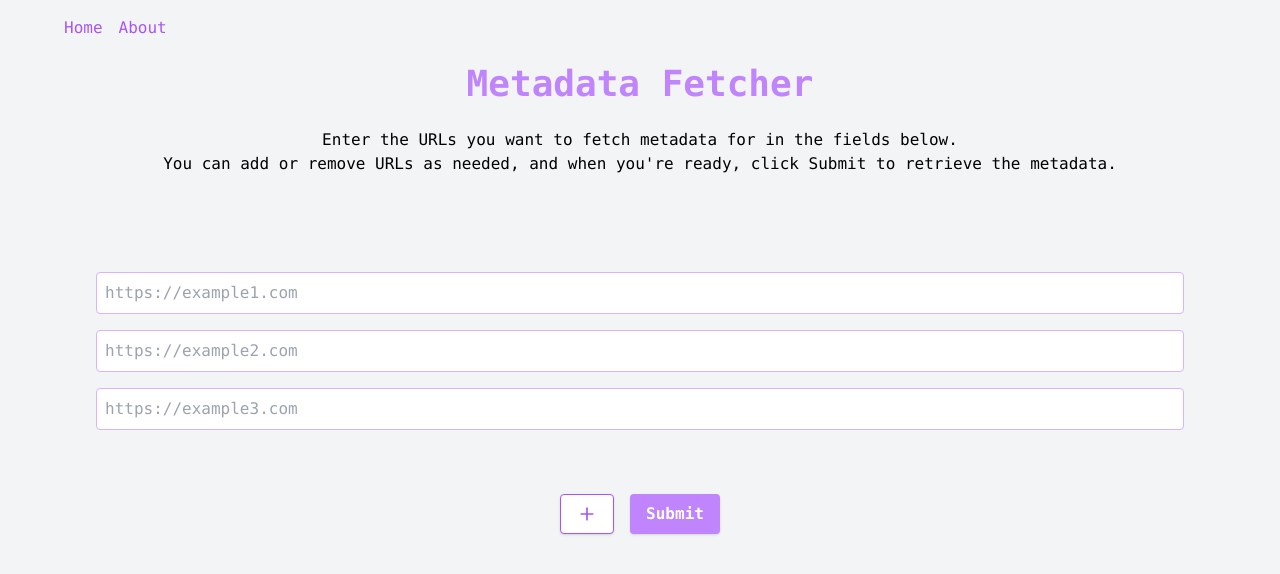
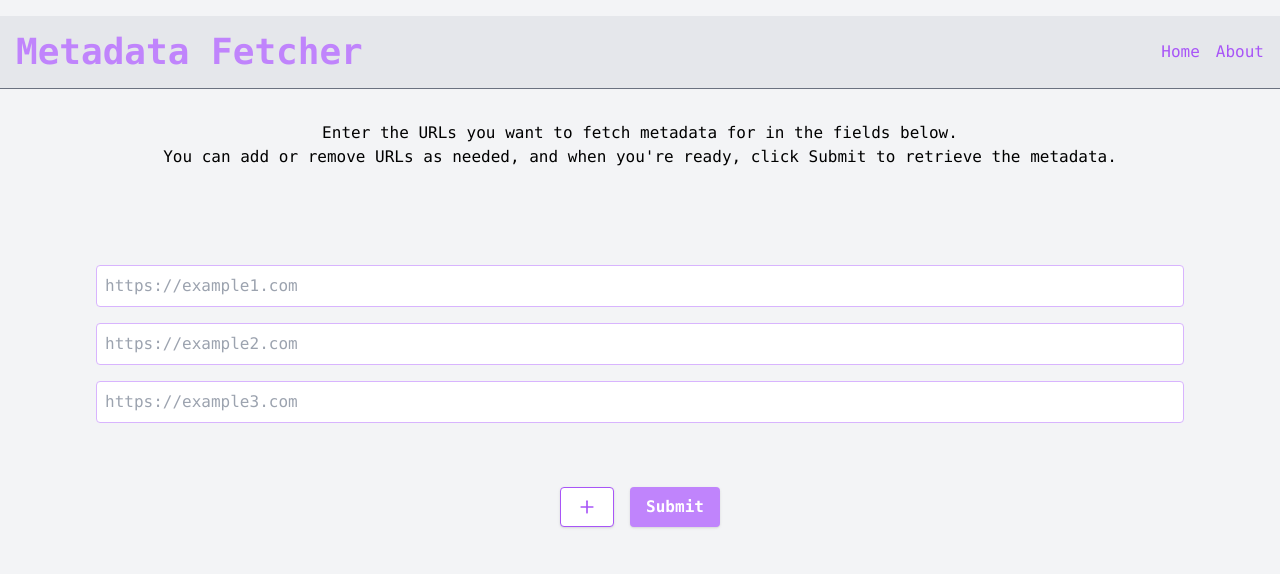
Before and after one commit to tommyash122/metadata-fetcher, a React (Create React App) app in the folder client/: page / in a window 1280 px wide. Shown: the top 574 px of the page. Built offline with nearby package versions, Linux system fonts and the light colour scheme.

Commit message:
header design

```diff
--- a/client/src/App.js
+++ b/client/src/App.js
@@ -1,21 +1,20 @@
 import React from 'react';
-import { BrowserRouter as Router, Route, Routes, Link } from 'react-router-dom';
+import { BrowserRouter as Router, Route, Routes } from 'react-router-dom';
 import Home from './pages/Home';
 import About from './pages/About';
+import Header from './components/common/Header';
 
 function App() {
   return (
     <Router>
-      <div className="font-mono container mx-auto pt-4 px-16 pb-16">
-        <nav className="mb-6">
-          <Link to="/" className="text-purple-500 hover:underline mr-4">Home</Link>
-          <Link to="/about" className="text-purple-500 hover:underline">About</Link>
-        </nav>
-
-        <Routes>
-          <Route path="/" element={<Home />} />
-          <Route path="/about" element={<About />} />
-        </Routes>
+      <div className="font-mono container mx-auto pt-4 pb-16">
+        <Header />
+        <div className="mt-8"> {/* Add margin to avoid overlap with the sticky header */}
+          <Routes>
+            <Route path="/" element={<Home />} />
+            <Route path="/about" element={<About />} />
+          </Routes>
+        </div>
       </div>
     </Router>
   );
--- a/client/src/components/common/Header.js
+++ b/client/src/components/common/Header.js
@@ -1,9 +1,20 @@
 import React from 'react';
+import { Link } from 'react-router-dom';
 
 function Header() {
-    return <header className='bg-purple-100 sticky top-0 z-[20] mx-auto flex w-full items-center justify-between border-b border-gray-500 p-8'>
-        <h1>Header</h1>
-    </header>
-};
+    return (
+        <header className="bg-gray-200 sticky top-0 z-20 w-full border-b border-gray-500 p-4">
+            <div className="container mx-auto flex justify-between items-center">
+                <h1 className="text-4xl font-extrabold text-purple-400 text-center">
+                    Metadata Fetcher
+                </h1>
+                <nav className="flex space-x-4">
+                    <Link to="/" className="text-purple-500 hover:text-purple-700">Home</Link>
+                    <Link to="/about" className="text-purple-500 hover:text-purple-700">About</Link>
+                </nav>
+            </div>
+        </header>
+    );
+}
 
 export default Header;
--- a/client/src/pages/Home.js
+++ b/client/src/pages/Home.js
@@ -87,9 +87,6 @@ function Home() {
 
   return (
     <div>
-      <h1 className="text-4xl font-extrabold text-purple-400 text-center mb-6">
-        Metadata Fetcher
-      </h1>
       <p className="text-center mb-8">
         Enter the URLs you want to fetch metadata for in the fields below.<br />
         You can add or remove URLs as needed, and when you're ready, click Submit to retrieve the metadata.
```
